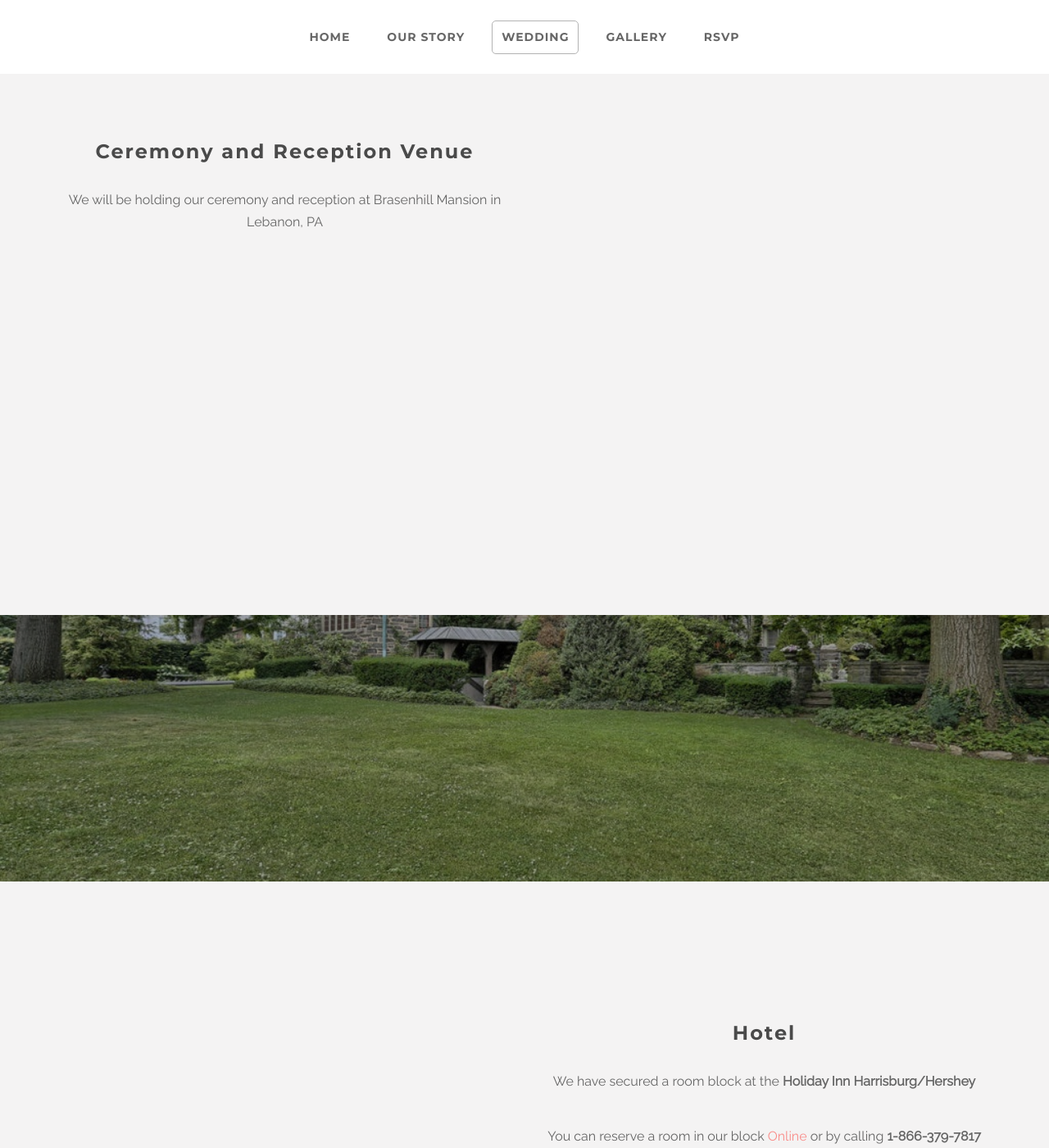
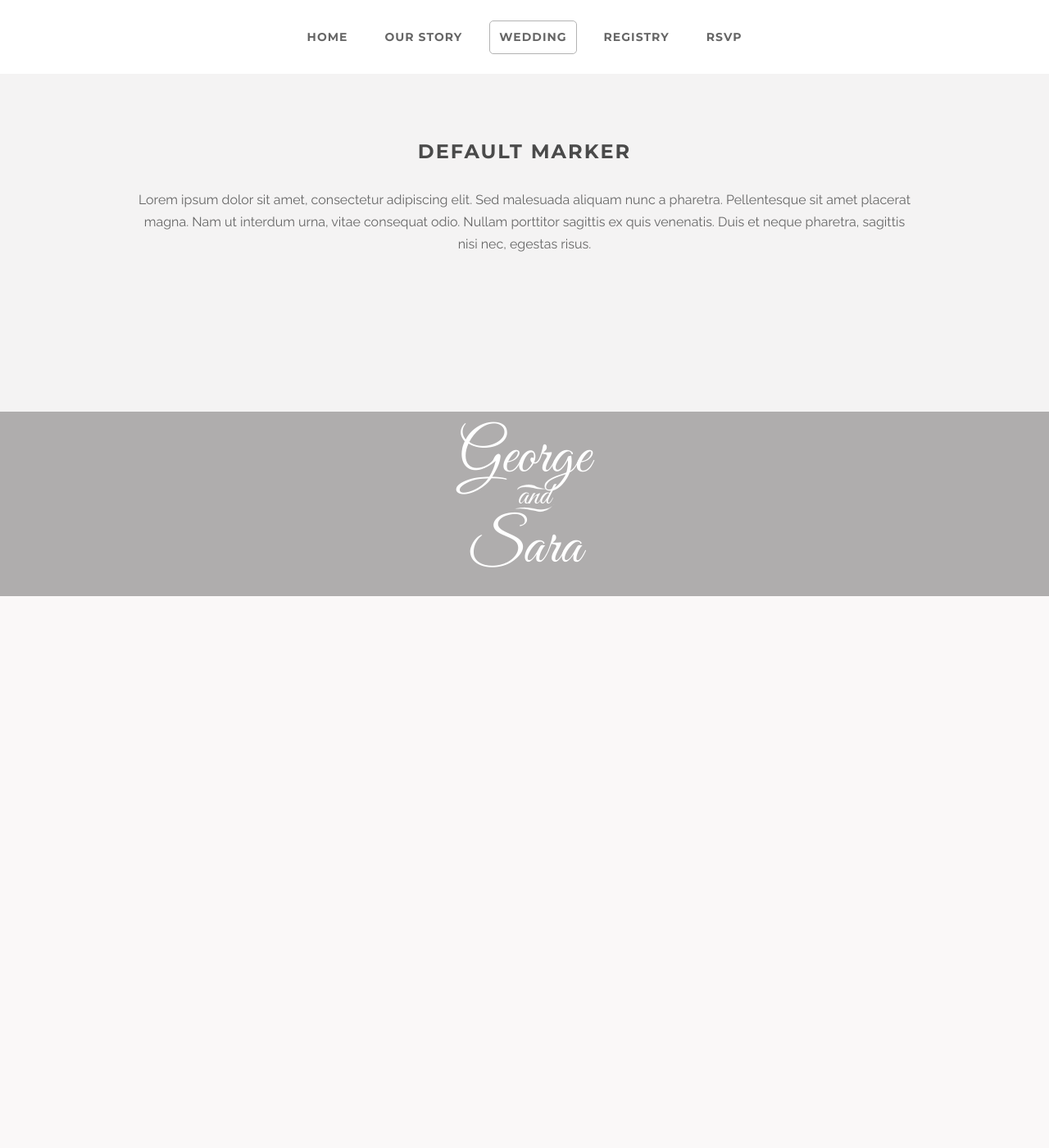
Before and after one commit to GABeech/WeddingSite, a Jekyll site: the page built from _info/location.html, in a window 1280 px wide and 1400 px high. Shown: the whole window at 82% size. Built offline with Jekyll 4.4.1, drawn with Linux system fonts in a browser that asks for light colours; some of the changed text lies outside the part shown.

Commit message:
Update nav and fixing countdown

```diff
--- a/_includes/nav.html
+++ b/_includes/nav.html
@@ -27,13 +27,11 @@
             <li>
               <a href="/info/bridal-party.html">Bridal party</a>
             </li>
-            <li>
-              <a href="/registry.html">Gift Registry</a>
-            </li>
+
           </ul>
         </li>
         <li>
-          <a href="gallery.html">GALLERY</a>
+          <a href="/registry.html">REGISTRY</a>
         </li>
         <li>
           <a href="/rsvp.html">RSVP</a>
--- a/_info/location.html
+++ b/_info/location.html
@@ -2,61 +2,27 @@
 title: Location
 anchor: location
 layout: page
-map: true
-
 ---
 
 <section id="venue-section" class="section-block more-grey">
- 	<div class="container">
-   	<div class="row">
-     	<div class="col-md-6 text-center">
-        <h2 class="h4 animation fadeInUp">Ceremony and Reception Venue</h2>
-        <p class="intro-text animation fadeInUp">We will be holding our ceremony and reception at Brasenhill Mansion in Lebanon, PA</p>
+   <div class="container">
+      <div class="row">
+         <div class="col-md-offset-1 col-md-10 text-center">
+            <h2 class="h4 animation fadeInUp">DEFAULT MARKER</h2>
+            <p class="intro-text animation fadeInUp">Lorem ipsum dolor sit amet, consectetur adipiscing elit. Sed malesuada aliquam nunc a pharetra. Pellentesque sit amet placerat magna. Nam ut interdum urna, vitae consequat odio. Nullam porttitor sagittis ex quis venenatis. Duis et neque pharetra, sagittis nisi nec, egestas risus.</p>
+         </div>
       </div>
-     	<div class="col-md-6 text-center animation fadeInUp">
-    		<div id="venueMap" class="map-canvas-450"></div>
-      </div>
+    <div class="row">
+       <div class="col-md-12 text-center animation fadeInUp">
+         <div id="venueMap"></div>
+       </div>
     </div>
   </div>
 </section>
 
- <section id="location-divider">
-    <div class="image-divider fixed-height" style="background-image:url(/assets/images/BrasenHill.jpg); height:325px" data-stellar-background-ratio="0.5">
 
-      <div class="divider-overlay"></div>
 
-      <!--Use Center Middle Alignment to align middle the content for fixed-height parallax-->
-      <div class="alignment">
-        <div class="v-align center-middle">
-
-          <div class="container">
-            <div class="row">
-            <!--
-                <div class="col-md-offset-1 col-md-10 text-center">
-                    <h3 class="animation fadeInUp">FIXED HEIGHT</h3>
-                      <p class="animation fadeInUp">Height of image divider is fixed. Less / More content will not change the height of the image divider.</p>
-            -->
-              </div>
-            </div>
-          </div>
-
-        </div>
-      </div>
-
-		</div>
-</section>
-<section id="hotel-section" class="section-block more-grey">
- 	<div class="container">
-   	<div class="row">
-
-     	<div class="col-md-6 text-center animation fadeInUp">
-    		<div id="hotelMap" class="map-canvas-450"></div>
-      </div>
-      <div class="col-md-6 text-center">
-        <h2 class="h4 animation fadeInUp">Hotel</h2>
-        <p class="intro-text animation fadeInUp">We have secured a room block at the <b>Holiday Inn Harrisburg/Hershey</b></p>
-        <p> You can reserve a room in our block <a href="https://www.holidayinn.com/redirect?path=hd&brandCode=hi&localeCode=en&regionCode=1&hotelCode=GRVPA&_PMID=99801505&GPC=BWD&viewfullsite=true"> Online</a> or by calling <b>1-866-379-7817</b> and using group code: <b>BWD</B>.
-      </div>
-    </div>
-  </div>
-</section>
+ <!-- Google Map -->
+<script src="https://maps.googleapis.com/maps/api/js?key=AIzaSyCH7lPmmclumcXhfX97lVh2s77YiF38Ns8"></script>
+<script type="text/javascript" src="/js/markerlabel/markerwithlabel.js"></script>
+<script type="text/javascript" src="/js/map-script.js"></script>
--- a/js/script.js
+++ b/js/script.js
@@ -431,7 +431,7 @@
 		// 06.2 Countdown
 		//================================================================================
 		var theday = new Date();
-		theday = new Date(2018, 6, 30);
+		theday = new Date(2018, 5, 30);
 		$('.countdown').countdown({
 			until: theday,
 			format: 'DHMS'
```
Also changed, not shown: _info/out-story.html (added, +14 -0 lines), Gemfile.lock, js/script.min.js.
